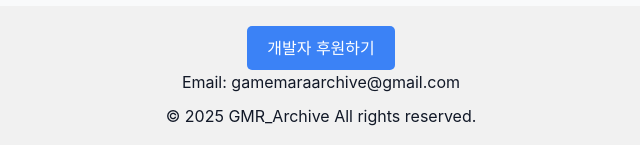
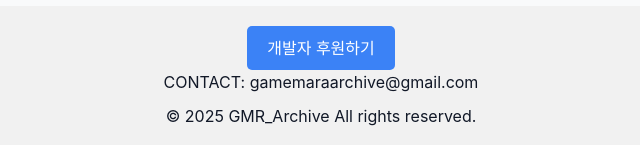
Before and after one commit to GMR-archive/GMR_Archvie-WOOJIN-_devsite, a plain HTML site: page index.html in a window 1280 px wide. Shown: the part 652-797 px from the top of the page, 319-959 px from the left. Drawn offline with nearby package versions, Linux system fonts and the light colour scheme.

Commit message:
Update index.html

```diff
--- a/index.html
+++ b/index.html
@@ -104,7 +104,8 @@
         <!-- Footer -->
         <div class="footer">
             <a href="https://acoffee.shop/d/857f2275-96ea-4066-9ead-6f7937a09924" class="donate-button">개발자 후원하기</a>
-            <p class="contact">Email: gamemaraarchive@gmail.com</p>
+
+            <p class="contact">CONTACT: gamemaraarchive@gmail.com</p>
 
             <p>© 2025 GMR_Archive All rights reserved.</p>
         </div>
```
